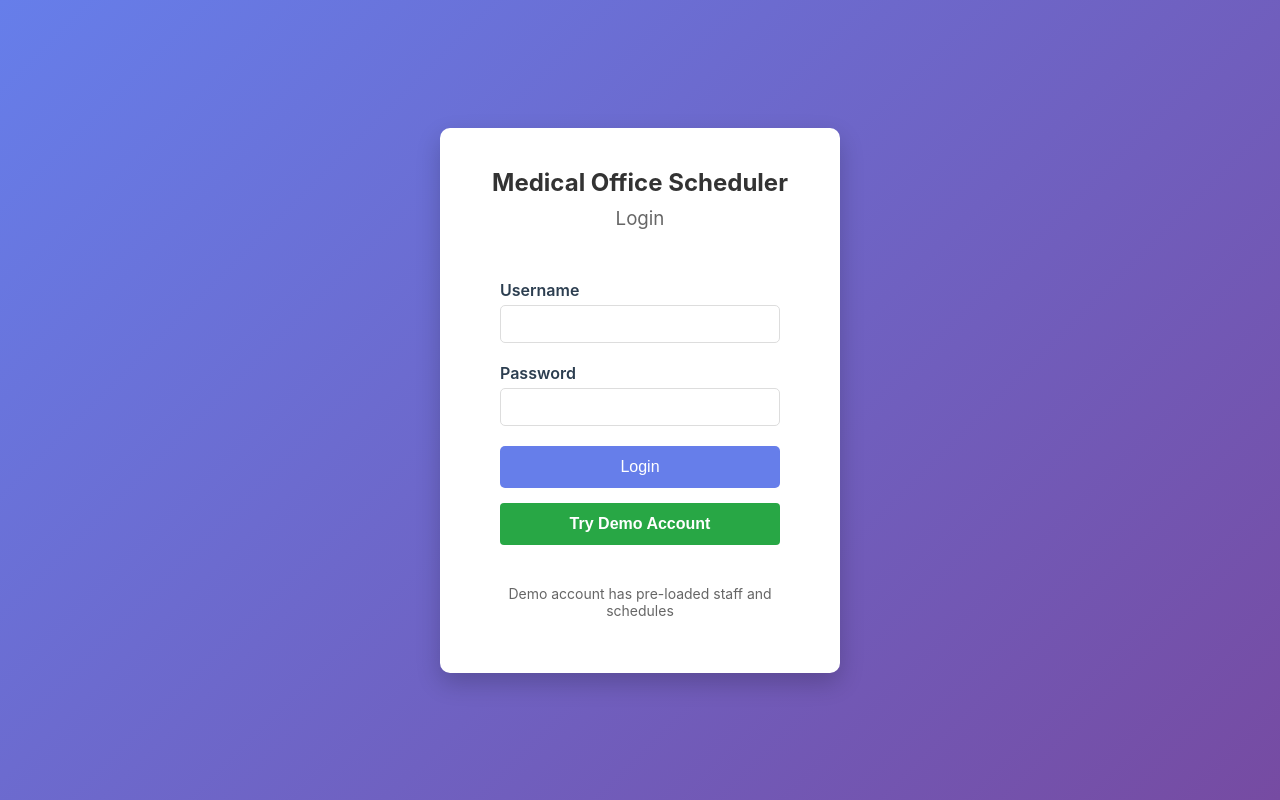
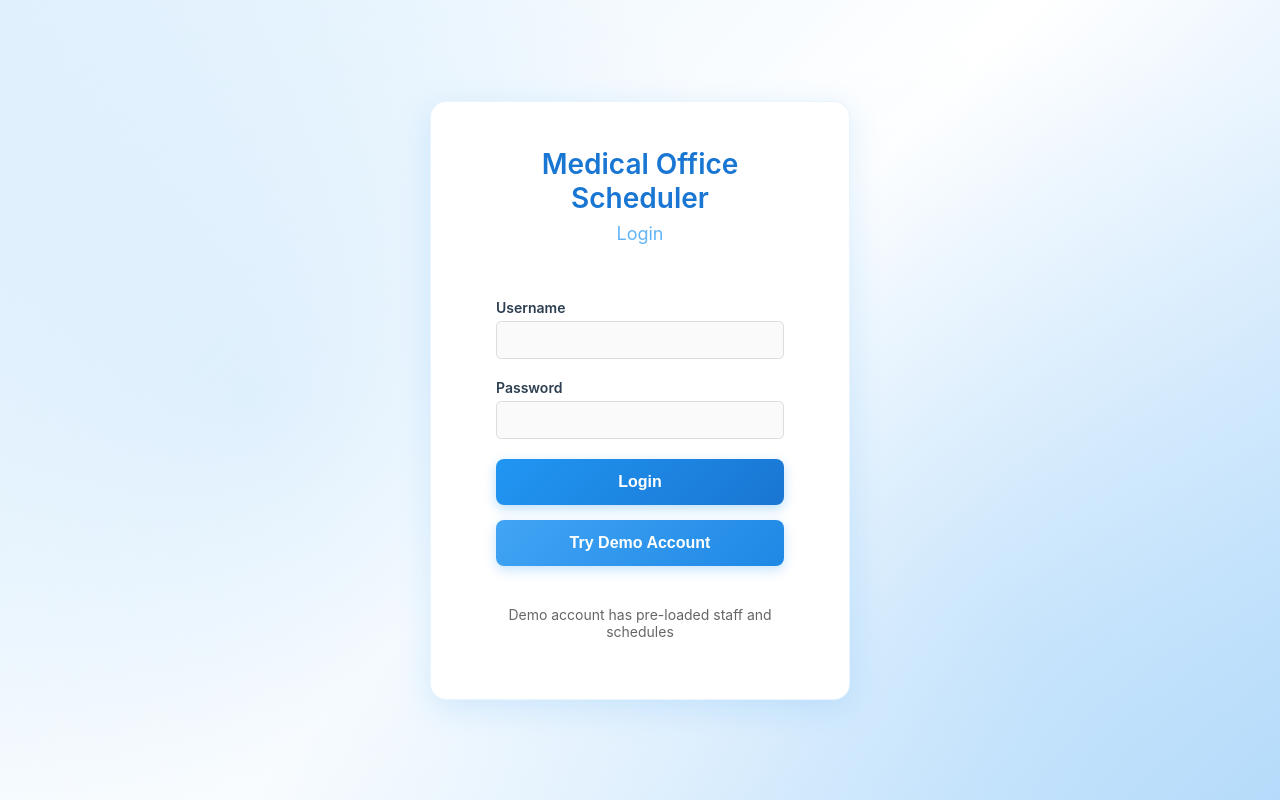
Before and after one commit to danielleshokrian/medical-office-scheduler, a React (Create React App) app in the folder frontend/: page /login in a window 1280 px wide. Built offline with nearby package versions, Linux system fonts and the light colour scheme; no server answers.

Commit message:
styling for log in

```diff
--- a/frontend/src/components/Login.css
+++ b/frontend/src/components/Login.css
@@ -3,76 +3,111 @@
   justify-content: center;
   align-items: center;
   min-height: 100vh;
-  background: linear-gradient(135deg, #667eea 0%, #764ba2 100%);
+  background: linear-gradient(135deg, #e3f2fd 0%, #ffffff 50%, #bbdefb 100%);
+  position: relative;
+}
+
+.login-container::before {
+  content: '';
+  position: absolute;
+  top: 0;
+  left: 0;
+  right: 0;
+  bottom: 0;
+  background:
+    radial-gradient(circle at 20% 50%, rgba(33, 150, 243, 0.1) 0%, transparent 50%),
+    radial-gradient(circle at 80% 80%, rgba(66, 165, 245, 0.1) 0%, transparent 50%);
+  pointer-events: none;
 }
 
 .login-box {
   background: white;
-  padding: 40px;
-  border-radius: 10px;
-  box-shadow: 0 10px 25px rgba(0, 0, 0, 0.2);
+  padding: 45px;
+  border-radius: 16px;
+  box-shadow: 0 8px 32px rgba(33, 150, 243, 0.15);
   width: 100%;
-  max-width: 400px;
+  max-width: 420px;
+  position: relative;
+  border: 1px solid rgba(33, 150, 243, 0.1);
 }
 
 .login-box h2 {
-  margin: 0 0 10px 0;
-  color: #333;
+  margin: 0 0 8px 0;
+  color: #1976d2;
   text-align: center;
+  font-size: 28px;
+  font-weight: 600;
 }
 
 .login-box h3 {
-  margin: 0 0 30px 0;
-  color: #666;
+  margin: 0 0 35px 0;
+  color: #64b5f6;
   text-align: center;
-  font-weight: normal;
+  font-weight: 400;
+  font-size: 18px;
 }
 
 .form-group {
-  margin-bottom: 20px;
+  margin-bottom: 24px;
 }
 
 .form-group label {
   display: block;
-  margin-bottom: 5px;
-  color: #333;
+  margin-bottom: 8px;
+  color: #1565c0;
   font-weight: 500;
+  font-size: 14px;
 }
 
 .form-group input {
   width: 100%;
-  padding: 10px;
-  border: 1px solid #ddd;
-  border-radius: 5px;
-  font-size: 14px;
+  padding: 12px 16px;
+  border: 2px solid #e3f2fd;
+  border-radius: 8px;
+  font-size: 15px;
+  transition: all 0.3s ease;
+  background: #fafafa;
 }
 
 .form-group input:focus {
   outline: none;
-  border-color: #667eea;
+  border-color: #2196f3;
+  background: white;
+  box-shadow: 0 0 0 3px rgba(33, 150, 243, 0.1);
 }
 
 .login-button {
   width: 100%;
-  padding: 12px;
-  background: #667eea;
+  padding: 14px;
+  background: linear-gradient(135deg, #2196f3 0%, #1976d2 100%);
   color: white;
   border: none;
-  border-radius: 5px;
+  border-radius: 8px;
   font-size: 16px;
+  font-weight: 600;
   cursor: pointer;
-  transition: background 0.3s;
+  transition: all 0.3s ease;
+  box-shadow: 0 4px 12px rgba(33, 150, 243, 0.3);
 }
 
 .login-button:hover {
-  background: #5568d3;
+  background: linear-gradient(135deg, #1976d2 0%, #1565c0 100%);
+  box-shadow: 0 6px 16px rgba(33, 150, 243, 0.4);
+  transform: translateY(-2px);
+}
+
+.login-button:active {
+  transform: translateY(0);
+  box-shadow: 0 2px 8px rgba(33, 150, 243, 0.3);
 }
 
 .error-message {
-  background: #fee;
-  color: #c33;
-  padding: 10px;
-  border-radius: 5px;
+  background: #ffebee;
+  color: #c62828;
+  padding: 12px;
+  border-radius: 8px;
   margin-bottom: 20px;
   text-align: center;
+  border-left: 4px solid #ef5350;
+  font-size: 14px;
 }
--- a/frontend/src/components/Login.js
+++ b/frontend/src/components/Login.js
@@ -73,21 +73,30 @@ function Login() {
             className="demo-button"
             style={{
               marginTop: '15px',
-              backgroundColor: '#28a745',
+              background: 'linear-gradient(135deg, #42a5f5 0%, #1e88e5 100%)',
               color: 'white',
               border: 'none',
-              padding: '12px 24px',
-              borderRadius: '4px',
+              padding: '14px 24px',
+              borderRadius: '8px',
               cursor: 'pointer',
               width: '100%',
               fontSize: '16px',
               fontWeight: '600',
-              transition: 'background-color 0.2s'
+              transition: 'all 0.3s ease',
+              boxShadow: '0 4px 12px rgba(66, 165, 245, 0.3)'
             }}
-            onMouseOver={(e) => e.target.style.backgroundColor = '#218838'}
-            onMouseOut={(e) => e.target.style.backgroundColor = '#28a745'}
+            onMouseOver={(e) => {
+              e.target.style.background = 'linear-gradient(135deg, #1e88e5 0%, #1565c0 100%)';
+              e.target.style.boxShadow = '0 6px 16px rgba(66, 165, 245, 0.4)';
+              e.target.style.transform = 'translateY(-2px)';
+            }}
+            onMouseOut={(e) => {
+              e.target.style.background = 'linear-gradient(135deg, #42a5f5 0%, #1e88e5 100%)';
+              e.target.style.boxShadow = '0 4px 12px rgba(66, 165, 245, 0.3)';
+              e.target.style.transform = 'translateY(0)';
+            }}
           >
-           Try Demo Account
+            Try Demo Account
           </button>
         </form>
 
```
